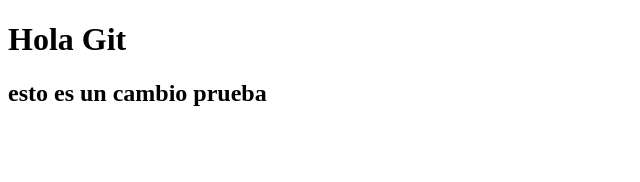
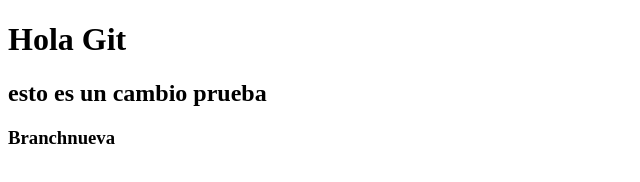
Before and after one commit to isasangu/PrimerRepositorio, a plain HTML site: page index.html in a window 1280 px wide. Shown: the whole page, without its empty margins (0-640 px from the left). Drawn offline with Linux system fonts and the light colour scheme.

Commit message:
Creación de Branchnueva

```diff
--- a/index.html
+++ b/index.html
@@ -9,5 +9,8 @@
     <h1>Hola Git</hi>
     <h2> esto es un cambio prueba
     </h2>
+    <h3>
+      Branchnueva
+    </h3>
   </body>
 </html>
```
